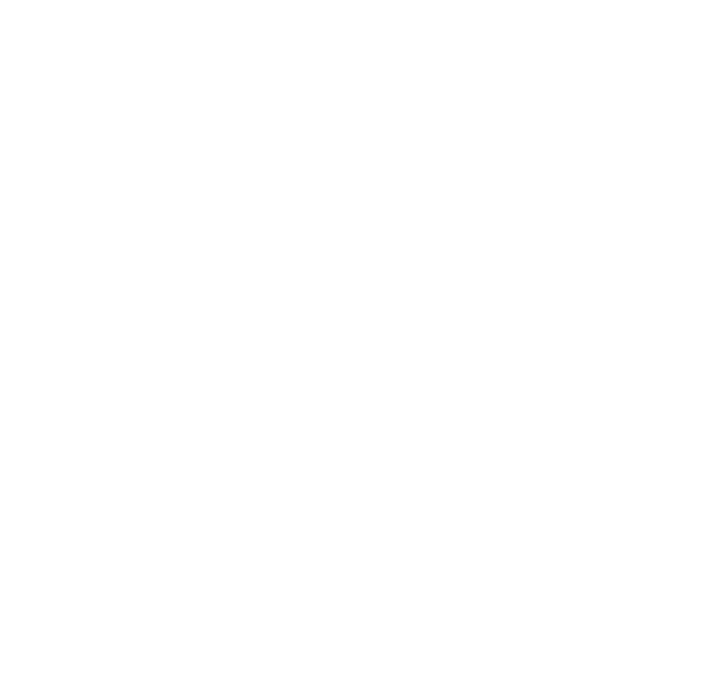
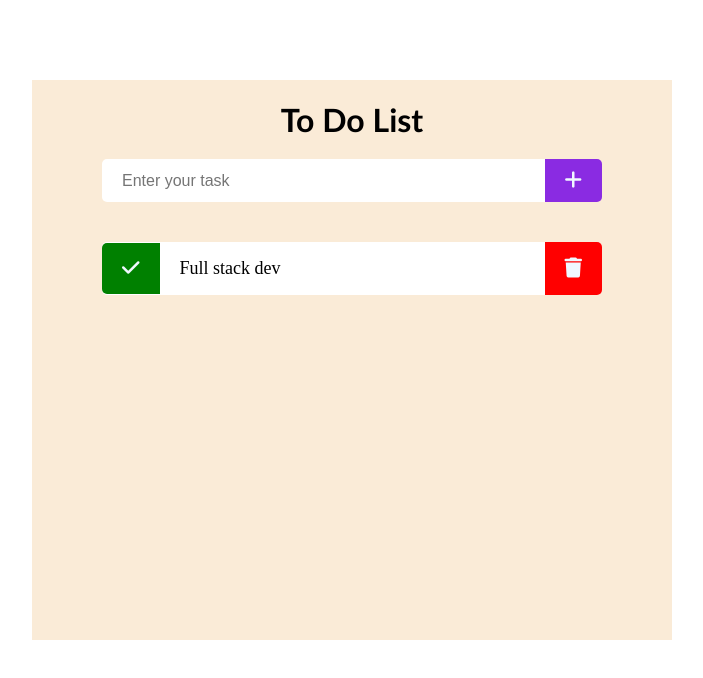
Before and after one commit to YugendarM/to-do-list, a plain HTML site: page index.html in a window 1280 px wide. Shown: the whole page, without its empty margins (288-991 px from the left). Drawn offline with Linux system fonts and the light colour scheme.

Commit message:
Add - UI for the to do list app

```diff
--- a/assets/JS/script.js
+++ b/assets/JS/script.js
@@ -0,0 +1,3 @@
+const handleSubmit = () => {
+
+}
--- a/assets/css/style.css
+++ b/assets/css/style.css
@@ -1,4 +1,108 @@
 * {
     margin: 0;
     box-sizing: border-box;
+
 }
+
+.main__container{
+    background-color: antiquewhite;
+    height: 70%;
+    width: 50%;
+    position: absolute;
+    top: 10%;
+    left: 25%;
+}
+
+.section__container{
+    display: flex;
+    flex-direction: column;
+    align-items: center;
+}
+
+.main__header{
+    text-align: center;
+    font-family: 'Gill Sans', 'Gill Sans MT', Calibri, 'Trebuchet MS', sans-serif;
+    padding: 20px 0px;
+}
+
+.user__input__container{
+    display: flex;
+    justify-content: center;
+    border-radius: 20px;
+    width: 500px;
+}
+
+.user__input__button{
+    background-color: blueviolet;
+    padding: 10px 20px;
+    color: aliceblue;
+    border-radius: 0px 5px 5px 0px;
+    border: none;
+    font-size: 20px;
+}
+
+.user__input {
+    padding: 10px 20px;
+    width: 100%;
+    font-size: 16px;
+    border-radius: 5px 0px 0px 5px;
+    border: none;
+}
+
+.list__container{
+    display: flex;
+    flex-direction: column;
+    align-items: center;
+    gap: 20px;
+    margin: 40px 0px;
+}
+
+.to__do__task {
+    background-color: white;
+    /* padding: 10px 20px; */
+    width: 100%;
+    display: flex;
+    justify-content: space-between;
+    border-radius: 5px;
+}
+
+.task__left__part{
+    display: flex;
+    align-items: center;
+}
+
+.task__desc{
+    font-size: 18px;
+    padding: 16px 20px;
+    border-radius: 5px 0px 0px 5px;
+}
+
+.delete__button{
+    background-color: red;
+    padding: 10px 20px;
+    color: aliceblue;
+    border-radius: 0px 5px 5px 0px;
+    border: none;
+    font-size: 20px;
+}
+
+.delete__button:hover {
+    background-color: aliceblue;
+    color: red;
+    cursor: pointer;
+}
+
+.check__button{
+    background-color: green;
+    padding: 14px 20px;
+    color: aliceblue;
+    border-radius: 5px 0px 0px 5px;
+    border: none;
+    font-size: 20px;
+    cursor: pointer;
+}
+
+.check__button:hover{
+    background-color: aliceblue;
+    color: green;
+}
--- a/index.html
+++ b/index.html
@@ -4,10 +4,30 @@
     <meta charset="UTF-8">
     <meta name="viewport" content="width=device-width, initial-scale=1.0">
     <link rel="stylesheet" href="assets/css/style.css">
-    <title>Document</title>
+    <link rel="stylesheet" href="https://cdnjs.cloudflare.com/ajax/libs/font-awesome/6.5.1/css/all.min.css" integrity="sha512-DTOQO9RWCH3ppGqcWaEA1BIZOC6xxalwEsw9c2QQeAIftl+Vegovlnee1c9QX4TctnWMn13TZye+giMm8e2LwA==" crossorigin="anonymous" referrerpolicy="no-referrer" />
+    <title>To Do List</title>
 </head>
 <body>
-
+    <main class="main__container">
+        <div class="section__container">
+            <h1 class="main__header">To Do List</h1>
+            <div>
+                <div class="user__input__container">
+                    <input type="text" placeholder="Enter your task" id="input" class="user__input">
+                    <button onclick=handleSubmit() class="user__input__button"><i class="fa-solid fa-plus"></i></button>
+                </div>
+                <div class="list__container">
+                    <div class="to__do__task">
+                        <div class="task__left__part">
+                            <button class="check__button"><i class="fa-solid fa-check"></i></button>
+                            <p class="task__desc">Full stack dev</p>
+                        </div>
+                        <button class="delete__button"><i class="fa-solid fa-trash"></i></button>
+                    </div>
+                </div>
+            </div>
+        </div>
+    </main>
 </body>
 <script src="assets/JS/script.js"></script>
 </html>
```
